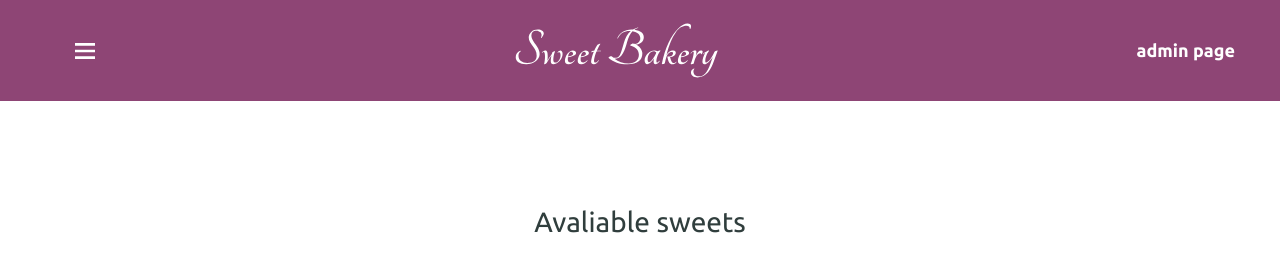
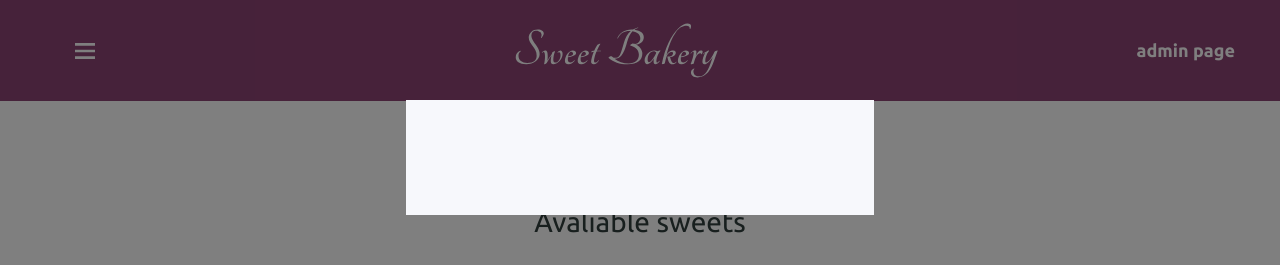
Before and after one commit to maksim4k1/Sweet-Bakery, a React (Create React App) app: page /admin in a window 1280 px wide. Both pictures are taken after a click on the button "Add new shop item". Shown: the top 265 px of the page. Built offline with nearby package versions, Linux system fonts and the light colour scheme; no server answers.

Commit message:
added Modal UI coponent and added open/close reducers for createNewPastryModal

```diff
--- /dev/null
+++ b/src/components/UI/Modal/Modal.module.scss
@@ -0,0 +1,8 @@
+.openModal{
+  opacity: 1;
+  visibility: visible;
+}
+.closeModal{
+  opacity: 0;
+  visibility: hidden;
+}
--- /dev/null
+++ b/src/components/UI/Modal/index.jsx
@@ -0,0 +1,37 @@
+import React from "react";
+import styled from "styled-components";
+import style from "./Modal.module.scss";
+
+const ModalBg = styled.div`
+  width: 100%;
+  height: 100%;
+  padding: 100px 0 0;
+  display: flex;
+  justify-content: center;
+  position: fixed;
+  top: 0;
+  left: 0;
+  background: var(--main-dark-bg);
+  z-index: 100;
+  overflow-y: auto;
+  transition: visibility 0.3s, opacity 0.3s;
+`;
+const ModalContainer = styled.div`
+  max-width: 468px;
+  width: 100%;
+  height: min-content;
+  padding: 55px 62px 60px;
+  background: var(--main-bg-grey);
+`;
+
+function Modal (props) {
+  return(
+    <ModalBg onClick={event => event.target === event.currentTarget ? props.closeModal() : ""} className={props.isOpenModal ? style.openModal : style.closeModal}>
+      <ModalContainer>
+        {props.children}
+      </ModalContainer>
+    </ModalBg>
+  );
+}
+
+export default Modal;
--- a/src/pages/Admin.jsx
+++ b/src/pages/Admin.jsx
@@ -3,21 +3,35 @@ import Title from "../components/Title";
 import styled from "styled-components";
 import EditSweets from "../components/EditSweets";
 import Button from "../components/UI/Button";
+import Modal from "../components/UI/Modal";
+import { connect } from "react-redux";
+import { openCreatePastryModalAction, closeCreatePastryModalAction } from "../redux/actions/appActions";
 
 const Container = styled.div`
   padding-bottom: 100px;
 `;
 
-function Admin () {
+function Admin ({isOpenModal, openModal, closeModal}) {
   return(
     <Container>
       <Title/>
       <EditSweets/>
-      <Button>
+      <Button onClick={openModal}>
         Add new shop item
       </Button>
+      <Modal closeModal={closeModal} isOpenModal={isOpenModal}>
+
+      </Modal>
     </Container>
   );
 }
 
-export default Admin;
+const mapStateToProps = state => ({
+  isOpenModal: state.app.modals.isOpenCreatePastryModal,
+});
+const mapDispatchToProps = {
+  openModal: openCreatePastryModalAction,
+  closeModal: closeCreatePastryModalAction,
+}
+
+export default connect(mapStateToProps, mapDispatchToProps)(Admin);
--- a/src/redux/actions/appActions.js
+++ b/src/redux/actions/appActions.js
@@ -1,4 +1,4 @@
-import { CLOSE_BASKET, CLOSE_MENU, OPEN_BASKET, OPEN_MENU } from "../types";
+import { CLOSE_BASKET, CLOSE_MENU, OPEN_BASKET, OPEN_CREATE_PASTRY_MODAL, CLOSE_CREATE_PASTRY_MODAL, OPEN_MENU } from "../types";
 
 export function openMenuAction() {
   return dispatch => {
@@ -18,3 +18,9 @@ export function openBasketAction() {
 export function closeBasketAction() {
   return { type: CLOSE_BASKET };
 }
+export function openCreatePastryModalAction(){
+  return { type: OPEN_CREATE_PASTRY_MODAL };
+}
+export function closeCreatePastryModalAction(){
+  return { type: CLOSE_CREATE_PASTRY_MODAL };
+}
--- a/src/redux/reducers/appReducer.js
+++ b/src/redux/reducers/appReducer.js
@@ -1,8 +1,10 @@
 import { combineReducers } from "redux";
 import navigationReducer from "./navigationReducer";
+import modalsReducer from "./modalsReducer";
 
 const appReducer = combineReducers({
-  navigation: navigationReducer
+  navigation: navigationReducer,
+  modals: modalsReducer,
 })
 
 export default appReducer;
--- /dev/null
+++ b/src/redux/reducers/modalsReducer.js
@@ -0,0 +1,27 @@
+import { CLOSE_CREATE_PASTRY_MODAL, OPEN_CREATE_PASTRY_MODAL } from "../types";
+
+const initialModals = {
+  isOpenCreatePastryModal: false,
+}
+
+function modalsReducer(state=initialModals, {type}){
+  switch(type){
+    case OPEN_CREATE_PASTRY_MODAL: {
+      return {
+        ...state,
+        isOpenCreatePastryModal: true
+      }
+    }
+    case CLOSE_CREATE_PASTRY_MODAL: {
+      return {
+        ...state,
+        isOpenCreatePastryModal: false
+      }
+    }
+    default: {
+      return state;
+    }
+  }
+}
+
+export default modalsReducer;
--- a/src/redux/types.js
+++ b/src/redux/types.js
@@ -11,3 +11,5 @@ export const SET_PASTRY_VALUE = "SET_PASTRY_VALUE";
 export const EDIT_PASTRY_VALUE = "EDIT_PASTRY_VALUE";
 export const DELETE_PASTRY = "DELETE_PASTRY";
 export const ADD_PASTRY = "ADD_PASTRY";
+export const OPEN_CREATE_PASTRY_MODAL = "OPEN_CREATE_PASTRY_MODAL";
+export const CLOSE_CREATE_PASTRY_MODAL = "CLOSE_CREATE_PASTRY_MODAL";
```
